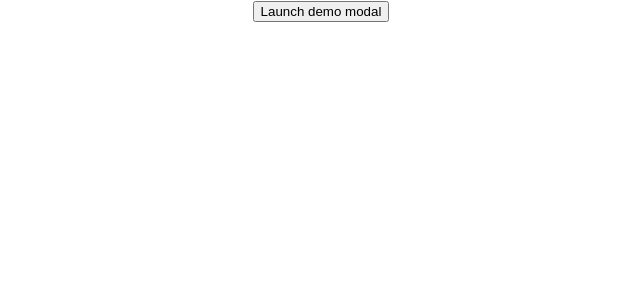
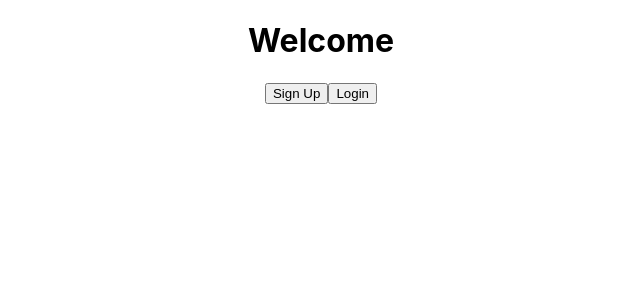
Before and after one commit to Nat-crit20/kanban-client, a React (Create React App) app: page / in a window 1280 px wide. Shown: the top 300 px of the page, without its empty margins (319-959 px from the left). Built offline with nearby package versions, Linux system fonts and the light colour scheme.

Commit message:
Created sign up and login view

```diff
--- /dev/null
+++ b/src/components/Login/LoginView.js
@@ -0,0 +1,33 @@
+import { useState } from "react";
+import Button from "react-bootstrap/Button";
+import Modal from "react-bootstrap/Modal";
+
+export const LoginView = () => {
+  const [show, setShow] = useState(false);
+
+  const handleClose = () => setShow(false);
+  const handleShow = () => setShow(true);
+
+  return (
+    <>
+      <Button variant="primary" onClick={handleShow}>
+        Login
+      </Button>
+
+      <Modal show={show} onHide={handleClose}>
+        <Modal.Header closeButton>
+          <Modal.Title>Login</Modal.Title>
+        </Modal.Header>
+        <Modal.Body>Woohoo, you are reading this text in a modal!</Modal.Body>
+        <Modal.Footer>
+          <Button variant="secondary" onClick={handleClose}>
+            Close
+          </Button>
+          <Button variant="primary" onClick={handleClose}>
+            Save Changes
+          </Button>
+        </Modal.Footer>
+      </Modal>
+    </>
+  );
+};
--- /dev/null
+++ b/src/components/SignUp/SignUpView.js
@@ -0,0 +1,33 @@
+import { useState } from "react";
+import Button from "react-bootstrap/Button";
+import Modal from "react-bootstrap/Modal";
+
+export const SignUpView = () => {
+  const [show, setShow] = useState(false);
+
+  const handleClose = () => setShow(false);
+  const handleShow = () => setShow(true);
+
+  return (
+    <>
+      <Button variant="primary" onClick={handleShow}>
+        Sign Up
+      </Button>
+
+      <Modal show={show} onHide={handleClose}>
+        <Modal.Header closeButton>
+          <Modal.Title>Sign Up</Modal.Title>
+        </Modal.Header>
+        <Modal.Body>Woohoo, you are reading this text in a modal!</Modal.Body>
+        <Modal.Footer>
+          <Button variant="secondary" onClick={handleClose}>
+            Close
+          </Button>
+          <Button variant="primary" onClick={handleClose}>
+            Save Changes
+          </Button>
+        </Modal.Footer>
+      </Modal>
+    </>
+  );
+};
--- a/src/components/Welcome/WelcomeView.js
+++ b/src/components/Welcome/WelcomeView.js
@@ -1,33 +1,12 @@
-import { useState } from "react";
-import Button from "react-bootstrap/Button";
-import Modal from "react-bootstrap/Modal";
+import { LoginView } from "../Login/LoginView";
+import { SignUpView } from "../SignUp/SignUpView";
 
 export const WelcomeView = () => {
-  const [show, setShow] = useState(false);
-
-  const handleClose = () => setShow(false);
-  const handleShow = () => setShow(true);
-
   return (
-    <>
-      <Button variant="primary" onClick={handleShow}>
-        Launch demo modal
-      </Button>
-
-      <Modal show={show} onHide={handleClose}>
-        <Modal.Header closeButton>
-          <Modal.Title>Modal heading</Modal.Title>
-        </Modal.Header>
-        <Modal.Body>Woohoo, you are reading this text in a modal!</Modal.Body>
-        <Modal.Footer>
-          <Button variant="secondary" onClick={handleClose}>
-            Close
-          </Button>
-          <Button variant="primary" onClick={handleClose}>
-            Save Changes
-          </Button>
-        </Modal.Footer>
-      </Modal>
-    </>
+    <div>
+      <h1>Welcome</h1>
+      <SignUpView />
+      <LoginView />
+    </div>
   );
 };
```
